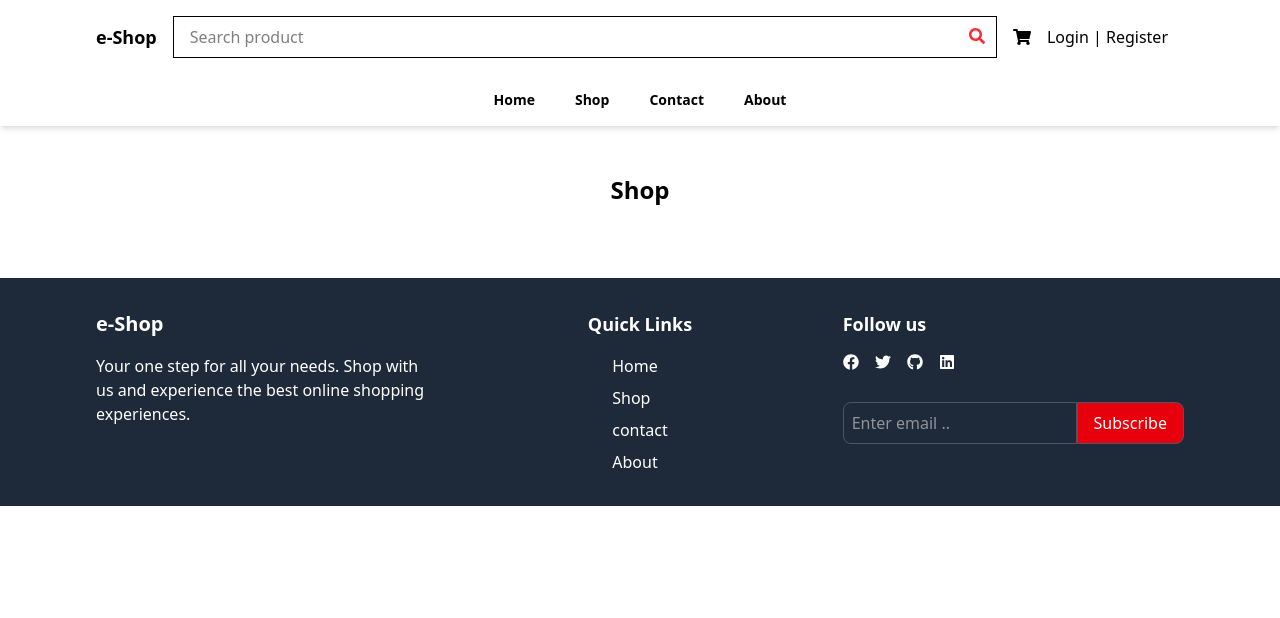
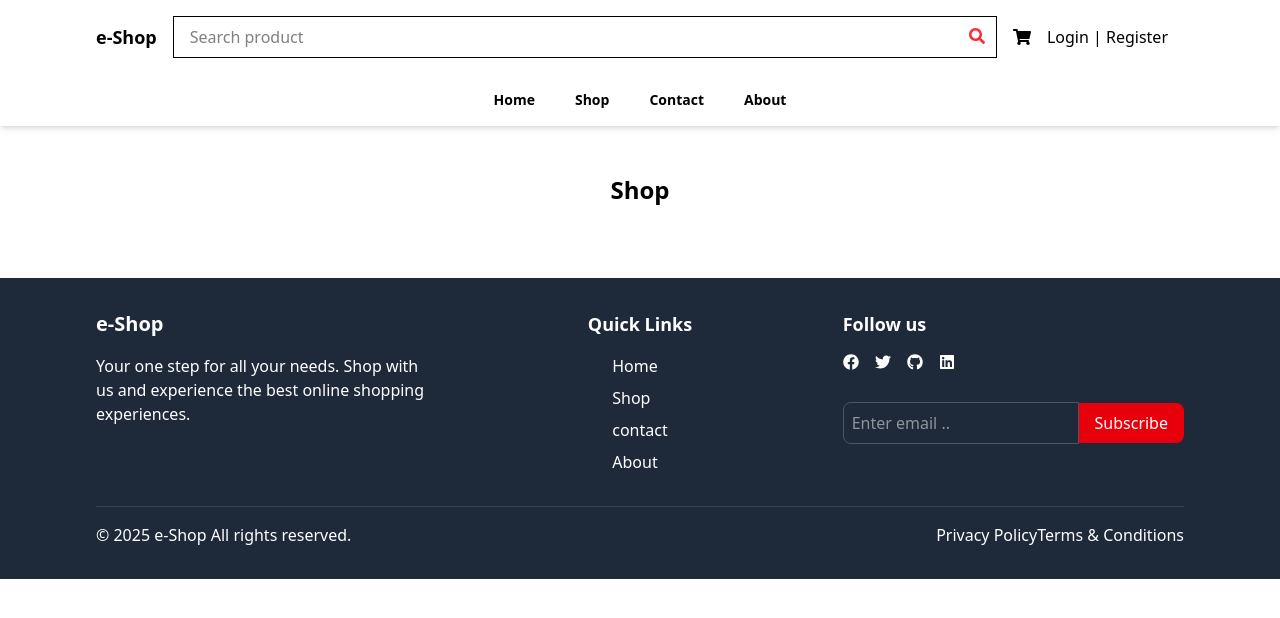
Before and after one commit to Blissmal/Ecommerce-react-js-redux-toolkit, a React (Vite) app: page /shop in a window 1280 px wide. Shown: the top 618 px of the page. Built offline with nearby package versions, Linux system fonts and the light colour scheme.

Commit message:
Complete Footer component

```diff
--- a/src/components/Footer.jsx
+++ b/src/components/Footer.jsx
@@ -17,16 +17,24 @@ const Footer = () => {
           <h4 className="text-lg font-semibold">Quick Links</h4>
           <ul className="mt-4 space-y-2">
             <li>
-                <Link to="/" className="hover:underline">Home</Link>
+              <Link to="/" className="hover:underline">
+                Home
+              </Link>
             </li>
             <li>
-                <Link to="/shop" className="hover:underline">Shop</Link>
+              <Link to="/shop" className="hover:underline">
+                Shop
+              </Link>
             </li>
             <li>
-                <Link to="/contact" className="hover:underline">contact</Link>
+              <Link to="/contact" className="hover:underline">
+                contact
+              </Link>
             </li>
             <li>
-                <Link to="/about" className="hover:underline">About</Link>
+              <Link to="/about" className="hover:underline">
+                About
+              </Link>
             </li>
           </ul>
         </div>
@@ -47,9 +55,24 @@ const Footer = () => {
             </a>
           </div>
           <form className="flex items-center justify-center mt-8" action="">
-              <input className="w-full p-2 rounded-l-lg bg-gray-800 border border-gray-600" type="email" placeholder="Enter email .."/>
-              <button className="bg-red-600 text-white px-4 py-2 rounded-r-lg border border-gray-600">Subscribe</button>
+            <input
+              className="w-full p-2 rounded-l-lg bg-gray-800 border border-gray-600"
+              type="email"
+              placeholder="Enter email .."
+            />
+            <button className="bg-red-600 text-white px-4 py-2 rounded-r-lg">
+              Subscribe
+            </button>
           </form>
+        </div>
+      </div>
+      <div className="mt-8 border-t border-gray-700 pt-4">
+        <div className="container mx-auto flex flex-col md:flex-row justify-between items-center">
+        <p>&copy; 2025 e-Shop All rights reserved. </p>
+        <div className="flex space-x-0 mt-4 md:mt-0">
+          <a className="hover:underline" href="">Privacy Policy</a>
+          <a className="hover:underline" href="">Terms & Conditions</a>
+        </div>
         </div>
       </div>
     </footer>
```
Lines whose indentation alone changed are shown as unchanged.
